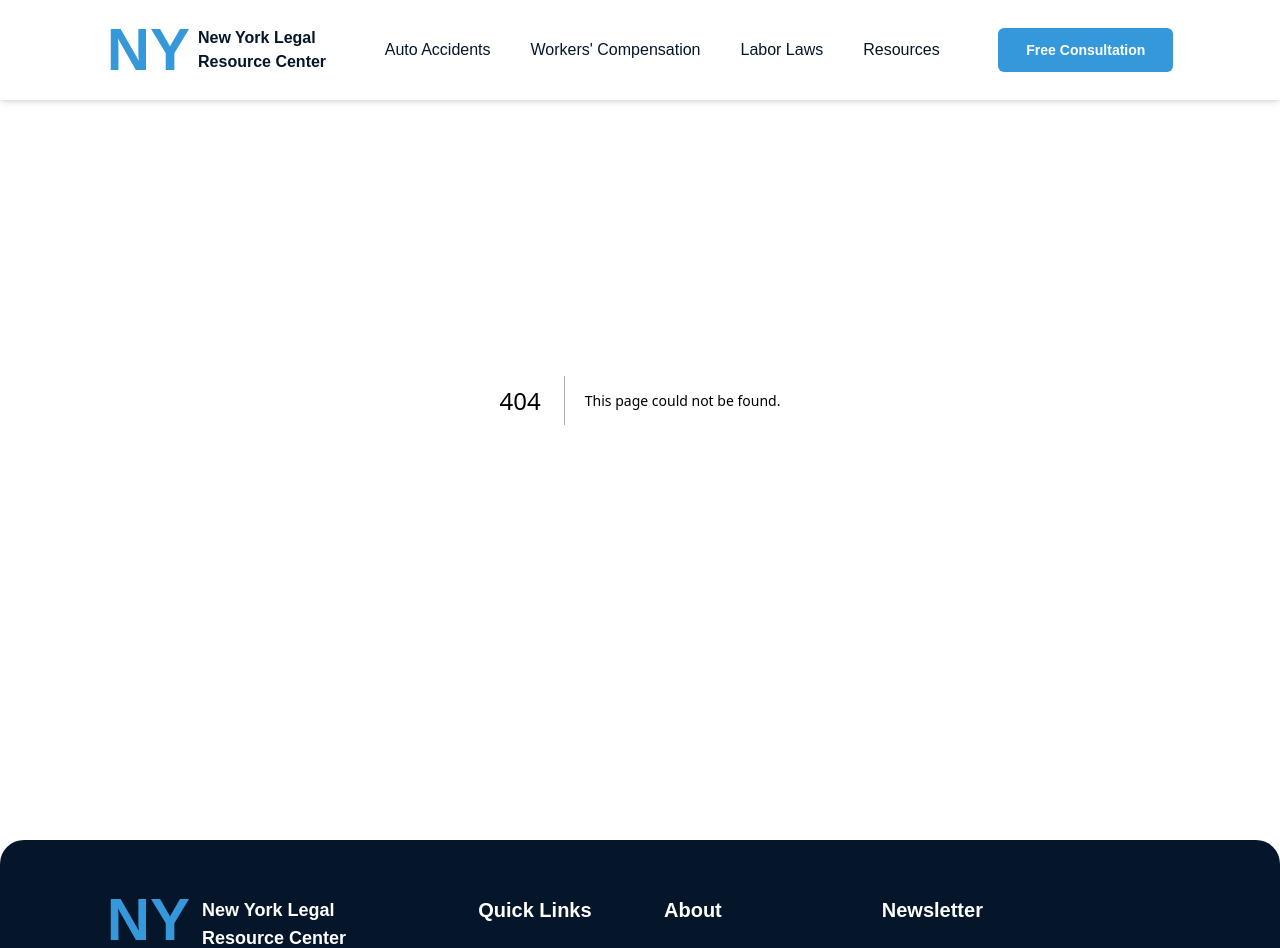
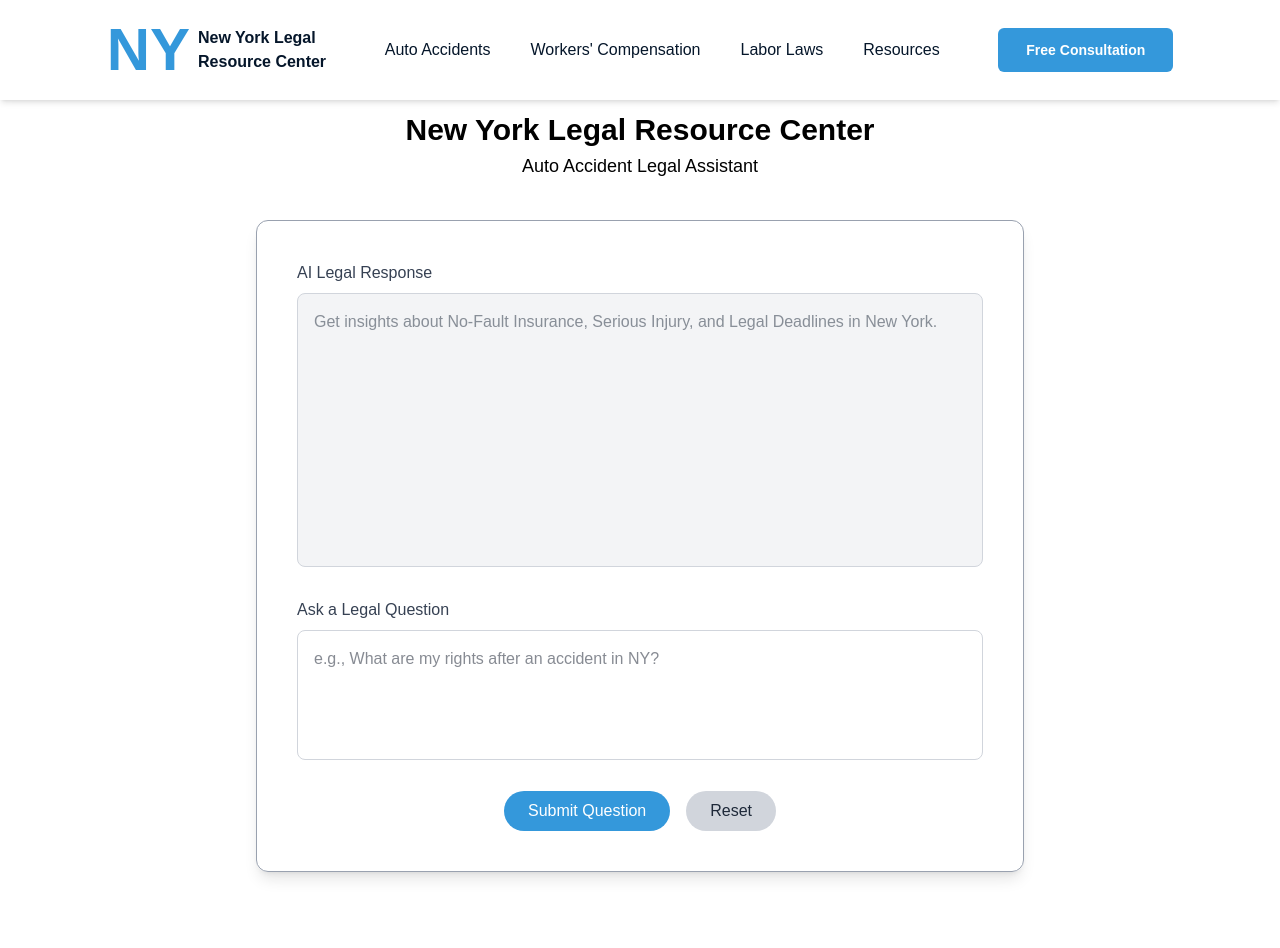
Before and after one commit to apera-softwares/NY-Legal-Resource-Center, a Next.js app: page /chat-bot in a window 1280 px wide. Before the commit this address had no page. Shown: the top 948 px of the page. Built offline with nearby package versions, Linux system fonts and the light colour scheme.

Commit message:
using gemini api created chat-bot

```diff
--- /dev/null
+++ b/src/app/chat-bot/page.tsx
@@ -0,0 +1,120 @@
+'use client';
+
+import React, { useState } from 'react';
+import axios from 'axios';
+
+export default function LegalChatbotPage() {
+  const [question, setQuestion] = useState<string>('');
+  const [answer, setAnswer] = useState<string>('');
+  const [isLoading, setIsLoading] = useState<boolean>(false);
+
+  const getAnswerFromAPI = async (userQuestion: string) => {
+    const apiKey = "AIzaSyBtHMY1rksUEeONFav4Z-Fudlg8Gcx45XU";
+
+    if (!apiKey) {
+      setAnswer('API key is missing.');
+      return;
+    }
+
+    try {
+      const response = await axios.post(
+        `https://generativelanguage.googleapis.com/v1beta/models/gemini-2.0-flash:generateContent?key=${apiKey}`,
+        {
+          contents: [
+            {
+              parts: [{ text: userQuestion }],
+            },
+          ],
+        },
+        {
+          headers: {
+            'Content-Type': 'application/json',
+          },
+        }
+      );
+
+      const outputText = response.data?.candidates?.[0]?.content?.parts?.[0]?.text;
+
+      if (outputText) {
+        setAnswer(outputText.trim());
+      } else {
+        setAnswer('No response from the system.');
+      }
+    } catch (error) {
+      console.error('Gemini API Error:', error);
+      setAnswer('Error getting response from the legal assistant.');
+    }
+  };
+
+  const handleSubmit = async () => {
+    if (!question.trim()) return;
+    setIsLoading(true);
+    setAnswer('Loading...');
+    await getAnswerFromAPI(question);
+    setIsLoading(false);
+  };
+
+  const handleReset = () => {
+    setQuestion('');
+    setAnswer('');
+  };
+
+  const handleQuestionChange = (event: React.ChangeEvent<HTMLTextAreaElement>) => {
+    setQuestion(event.target.value);
+  };
+
+  return (
+    <main className="min-h-screen flex flex-col mt-28">
+      <header className=" text-black px-4">
+        <div className="max-w-5xl mx-auto flex flex-col items-center text-center">
+          <h1 className="text-3xl font-bold">New York Legal Resource Center</h1>
+          <p className="text-lg mt-1">Auto Accident Legal Assistant</p>
+        </div>
+      </header>
+
+      <section className="flex-1 flex items-center justify-center px-4">
+        <div className="w-full max-w-3xl border border-gray-400 shadow-lg rounded-xl p-6 md:p-10">
+          <div className="mb-6">
+            <label className="block mb-2 font-medium text-gray-700">AI Legal Response</label>
+            <textarea
+              readOnly
+              rows={10}
+              value={answer}
+              placeholder="Get insights about No-Fault Insurance, Serious Injury, and Legal Deadlines in New York."
+              className="w-full p-4 border border-gray-300 rounded-lg bg-gray-100 text-gray-800 resize-none"
+            />
+          </div>
+
+          <div className="mb-6">
+            <label className="block mb-2 font-medium text-gray-700">Ask a Legal Question</label>
+            <textarea
+              rows={4}
+              placeholder="e.g., What are my rights after an accident in NY?"
+              value={question}
+              onChange={handleQuestionChange}
+              className="w-full p-4 border border-gray-300 rounded-lg bg-white text-gray-900 focus:outline-none focus:ring-2 focus:ring-blue-600 resize-none"
+            />
+          </div>
+
+          <div className="flex justify-center gap-4">
+            <button
+              type="button"
+              onClick={handleSubmit}
+              disabled={isLoading}
+              className="bg-primary cursor-pointer hover:bg-[#2983c0] text-white px-6 py-2 rounded-full font-medium transition disabled:opacity-50 disabled:cursor-not-allowed"
+            >
+              {isLoading ? 'Submitting...' : 'Submit Question'}
+            </button>
+            <button
+              type="button"
+              onClick={handleReset}
+              className="bg-gray-300 cursor-pointer hover:bg-gray-400 text-gray-800 px-6 py-2 rounded-full font-medium transition"
+            >
+              Reset
+            </button>
+          </div>
+        </div>
+      </section>
+    </main>
+  );
+}
--- a/src/components/Hero.tsx
+++ b/src/components/Hero.tsx
@@ -1,7 +1,10 @@
 "use client";
 import React from "react";
+import { useRouter } from "next/navigation";
 
 const Hero = () => {
+  const router = useRouter();
+
   const handleScrollToConsultForm = () => {
     const consultForm = document.getElementById("contact");
     if (consultForm) {
@@ -9,19 +12,23 @@ const Hero = () => {
     }
   };
 
+  const handleNavigateToChatBot = () => {
+    router.push("/chat-bot");
+  };
+
   return (
     <section
       className="relative min-h-screen flex flex-col justify-center bg-cover bg-center bg-no-repeat py-24 "
       style={{ backgroundImage: "url('/assets/images/hero-section-bg.png')" }}
     >
-      <div className="absolute inset-0  bg-slate-950/80 " />
+      <div className="absolute inset-0 bg-slate-950/80" />
 
-      <div className="w-full h-full relative z-10 lg:max-w-5/6 max-w-5xl lg:mx-auto px-4 sm:px-6 lg:px-0  flex flex-col justify-center text-white mt-20  ">
+      <div className="w-full h-full relative z-10 lg:max-w-5/6 max-w-5xl lg:mx-auto px-4 sm:px-6 lg:px-0 flex flex-col justify-center text-white mt-20">
         <span className="inline-block mb-4 px-4 py-2 text-sm bg-transparent border-2 border-primary text-primary rounded-full w-max font-bold">
           Legal Insights
         </span>
 
-        <h1 className="flex flex-col text-4xl sm:text-5xl lg:text-7xl   font-bold ">
+        <h1 className="flex flex-col text-4xl sm:text-5xl lg:text-7xl font-bold">
           <span>
             <span className="text-primary">New York </span>
             Legal Resource
@@ -30,15 +37,14 @@ const Hero = () => {
         </h1>
 
         <p className="mt-4 text-lg lg:text-2xl font-semibold underline">
-          {` “Expert Guidance on Auto Accidents, Workers' Compensation & Labor Laws”`}
+          {`“Expert Guidance on Auto Accidents, Workers' Compensation & Labor Laws”`}
         </p>
 
-        <p className="mt-4 text-base lg:text-lg text-gray-200 ">
+        <p className="mt-4 text-base lg:text-lg text-gray-200">
           Get clear, reliable information based on New York State laws to help
           you understand your
         </p>
-        <p className="text-base lg:text-lg text-[#D0D5DD] ">
-          {" "}
+        <p className="text-base lg:text-lg text-[#D0D5DD]">
           rights. From auto accidents to labor claims, explore your legal
           options with confidence.
         </p>
@@ -50,11 +56,10 @@ const Hero = () => {
           >
             Get Free Consultation
           </button>
-          <button className="border border-white text-white px-6 py-3 rounded-md font-bold hover:bg-white hover:text-black transition-colors duration-300 cursor-pointer">
-            Watch Attorney Video
-          </button>
+
           <button
-            className="bg-primary text-white px-6 py-3 rounded-md font-bold hover:bg-[#2983c0] transition-colors duration-300 cursor-pointer"
+            onClick={handleNavigateToChatBot}
+            className="border border-white text-white px-6 py-3 rounded-md font-bold hover:bg-white hover:text-black transition-colors duration-300 cursor-pointer"
           >
             Get Your Free Police Report
           </button>
```
